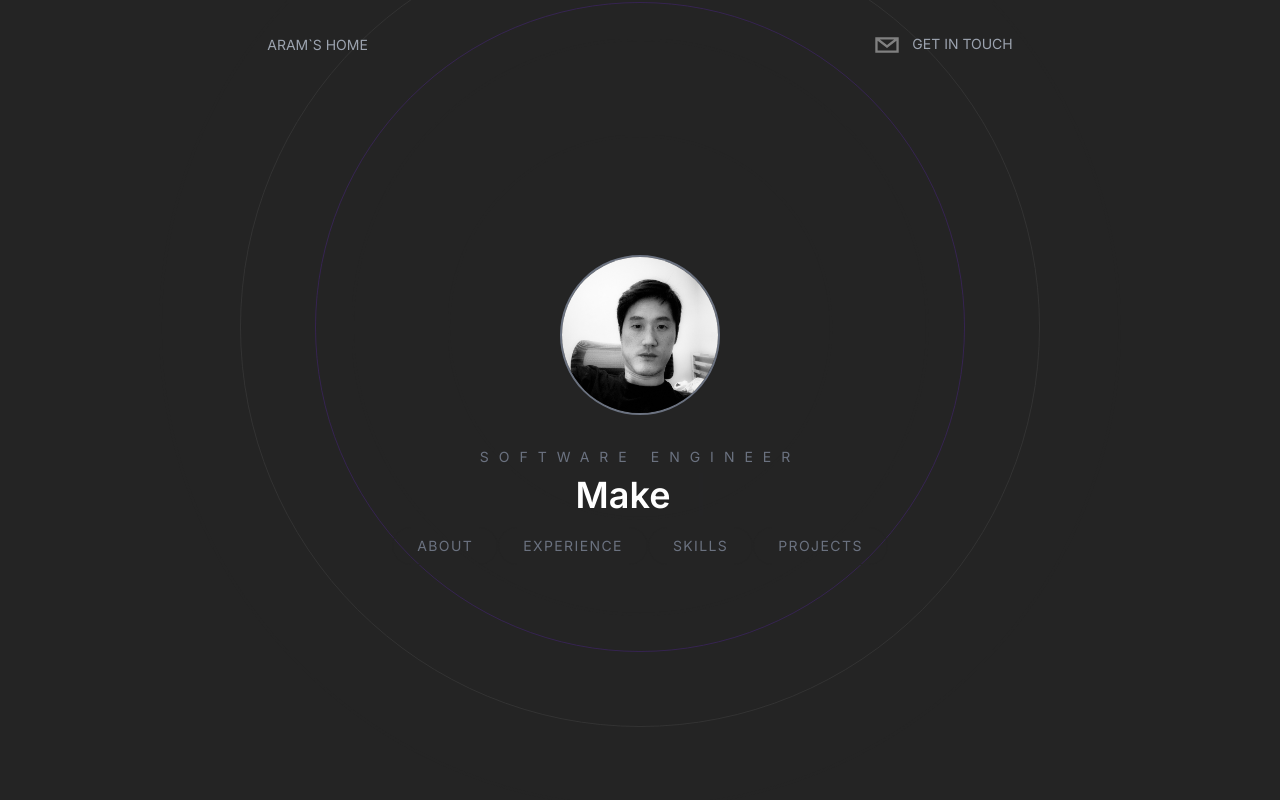
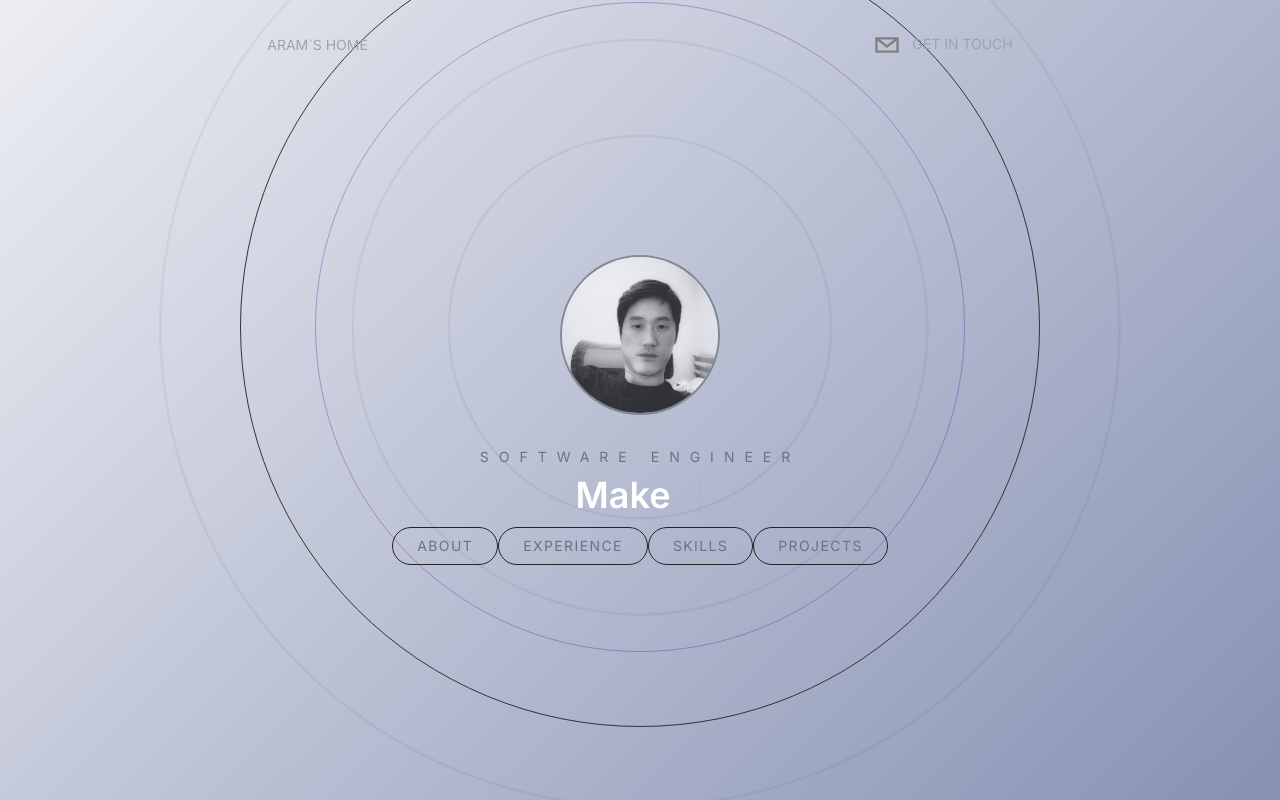
Before and after one commit to AramKim37/Aram-homepage, a Next.js app: page / in a window 1280 px wide. Built offline with nearby package versions, Linux system fonts and the light colour scheme.

Commit message:
changed background

```diff
--- a/app/globals.css
+++ b/app/globals.css
@@ -9,6 +9,9 @@
   .contactInput {
     @apply outline-none bg-slate-400/10 rounded-sm border-b px-6 py-4 border-[#242424]  text-gray-500 placeholder-gray-500 transition-all focus:border-[#F7AB0A]/40
     focus:text-[#F7AB0A]/40;
+  }
+  .background {
+    background: linear-gradient(-45deg, #8691b3, #edeef3);
   }
 
   @keyframes bounce {
@@ -22,7 +25,7 @@
       animation-timing-function: cubic-bezier(0, 0, 0.5, 1);
     }
   }
-  .aram {
+  .line {
     animation: bounce 3s infinite;
   }
 }
--- a/app/page.js
+++ b/app/page.js
@@ -8,7 +8,7 @@
 
 export default function Home() {
   return (
-    <main className="bg-[rgb(36,36,36)] text-white h-screen snap-y snap-mandatory overflow-y-scroll overflow-x-hidden z-0">
+    <main className="background text-white h-screen snap-y snap-mandatory overflow-y-scroll overflow-x-hidden z-0">
       {/* Header */}
       <Header />
       {/* Hero */}
--- a/components/Contact.jsx
+++ b/components/Contact.jsx
@@ -67,7 +67,7 @@
             Submit
           </button>
           <div className="w-full relative">
-            <div className="border-t absolute w-20 border-white flex items-center justify-center aram" />
+            <div className="border-t absolute w-20 border-blue-300 flex items-center justify-center line" />
           </div>
         </form>
       </div>
--- a/components/Hero.jsx
+++ b/components/Hero.jsx
@@ -26,7 +26,7 @@
         animate={{ y: 0, opacity: 1 }}
         transition={{ duration: 2.5 }}
         src={Aram.src}
-        className="relative rounded-full h-40 w-40 mx-auto object-cover border-2 border-gray-500"
+        className="relative rounded-full h-40 w-40 mx-auto object-cover border-2 border-gray-500 animate-pulse"
       />
       <div className="z-20">
         <h2 className="text-sm uppercase text-gray-500 pb-2 tracking-[10px]">
```
